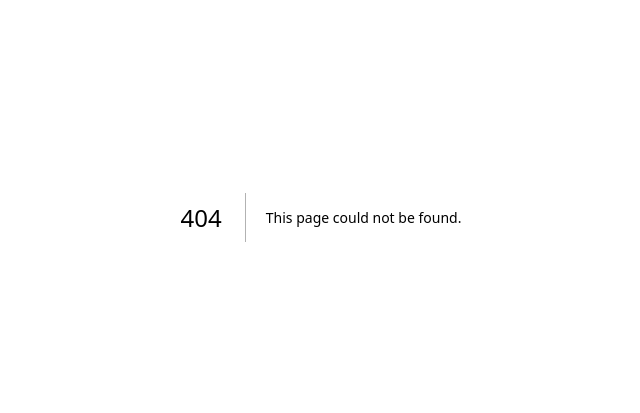
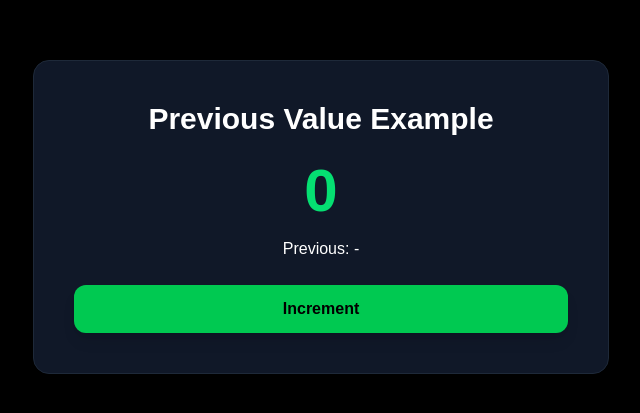
Before and after one commit to Rajender-01/react-hooks-journey, a Next.js app: page /hooks/useRef/intermediate in a window 1280 px wide. Before the commit this address had no page. Shown: the part 183-596 px from the top of the page, without its empty margins (319-959 px from the left). Built offline with nearby package versions, Linux system fonts and the light colour scheme.

Commit message:
feat: add PreviousValueExample component to demonstrate useRef functionality and track previous state value

```diff
--- /dev/null
+++ b/src/app/hooks/useRef/intermediate/page.tsx
@@ -0,0 +1,11 @@
+import PreviousValueExample from "@/src/hooks-learning/01-basic-hooks/useRef/2_PreviousValueExample"
+
+const page = () => {
+  return (
+    <div>
+      <PreviousValueExample/>
+    </div>
+  )
+}
+
+export default page
--- /dev/null
+++ b/src/hooks-learning/01-basic-hooks/useRef/2_PreviousValueExample.tsx
@@ -0,0 +1,34 @@
+"use client";
+import { useEffect, useRef, useState } from "react";
+
+const PreviousValueExample = (): React.JSX.Element => {
+  const [count, setCount] = useState(0);
+  const prevCountRef = useRef<number | null>(null);
+
+  // eslint-disable-next-line react-hooks/refs
+  const previous = prevCountRef.current;
+
+  useEffect(() => {
+    prevCountRef.current = count;
+  }, [count]);
+
+  return (
+    <div className="min-h-screen w-full bg-black flex items-center justify-center px-4">
+      <div className="w-full max-w-xl bg-gray-900 rounded-2xl shadow-2xl p-10 text-center border border-gray-800">
+        <h1 className="text-3xl font-bold text-white mb-6">Previous Value Example</h1>
+
+        <p className="text-6xl font-extrabold text-green-400 mb-4">{count}</p>
+        <p className="text-white mb-6">Previous: {previous ?? "-"}</p>
+
+        <button
+          onClick={() => setCount((prev) => prev + 1)}
+          className="w-full bg-green-500 hover:bg-green-600 active:scale-95 transition-all duration-200 text-black py-3 rounded-xl font-semibold shadow-lg"
+        >
+          Increment
+        </button>
+      </div>
+    </div>
+  );
+};
+
+export default PreviousValueExample;
```
